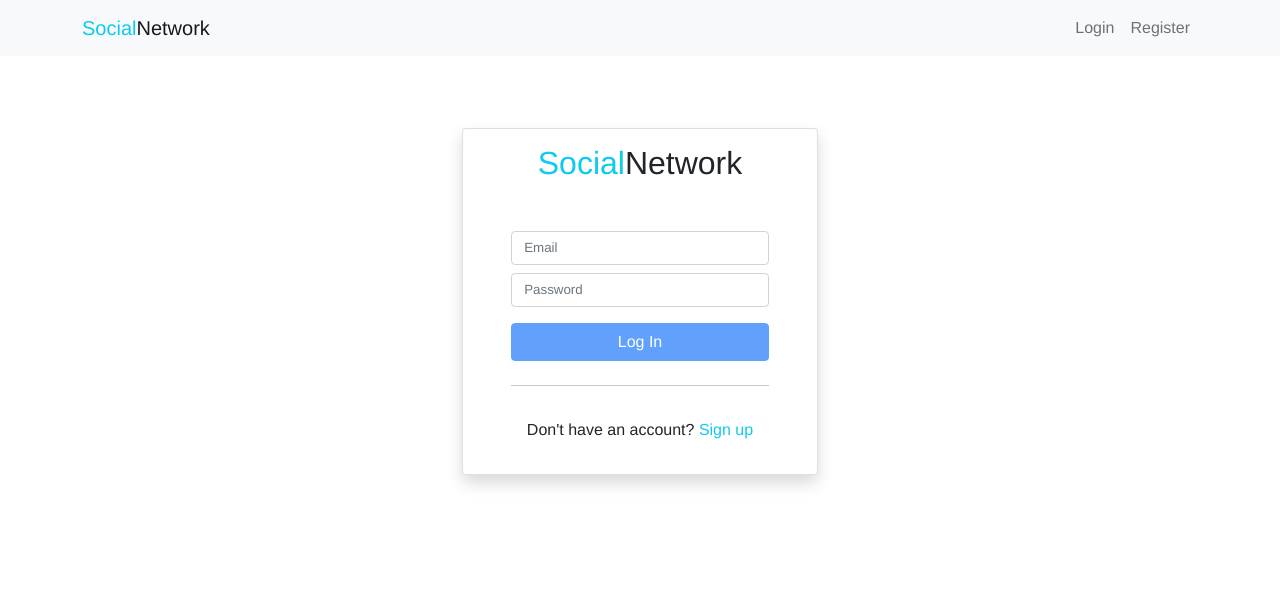
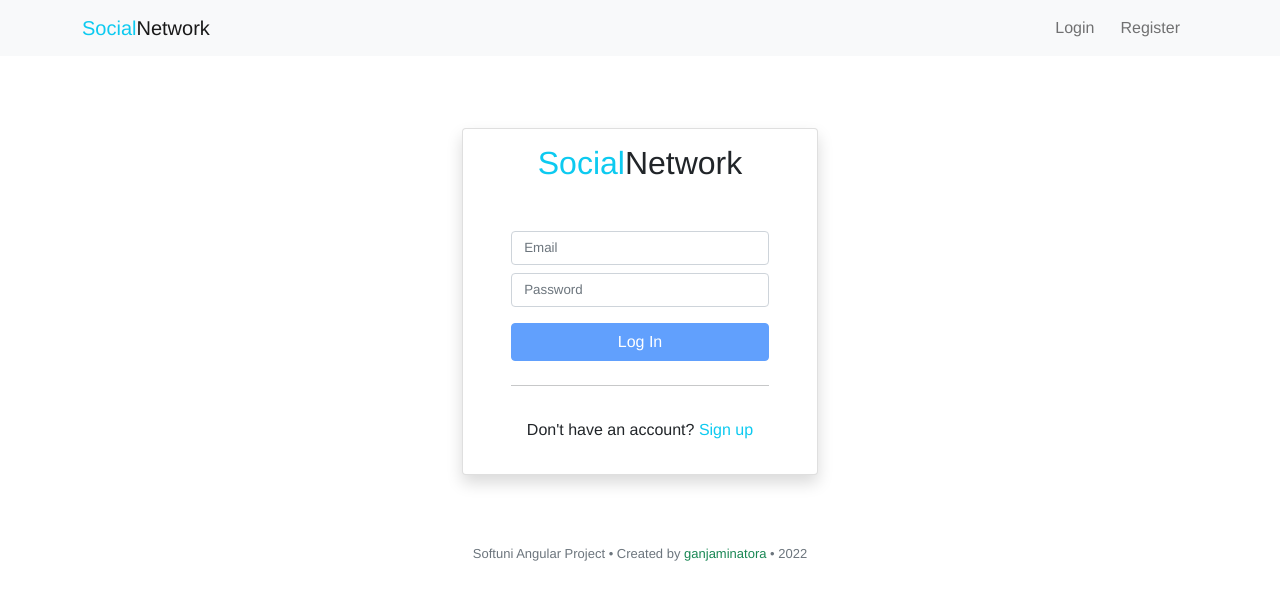
Before and after one commit to EmilArnaudov/angular-social-network, an Angular app: page /login in a window 1280 px wide. Shown: the top 600 px of the page. Built offline with nearby package versions, Linux system fonts and the light colour scheme.

Commit message:
add footer

```diff
--- a/src/app/app.component.html
+++ b/src/app/app.component.html
@@ -1,2 +1,3 @@
-    <app-header></app-header>
-    <router-outlet></router-outlet>
+<app-header></app-header>
+<router-outlet></router-outlet>
+<app-footer></app-footer>
--- a/src/app/core/core.module.ts
+++ b/src/app/core/core.module.ts
@@ -4,10 +4,12 @@ import { NgbModule } from '@ng-bootstrap/ng-bootstrap';
 import { RouterModule } from '@angular/router';
 
 import { HeaderComponent } from './header/header.component';
+import { FooterComponent } from './footer/footer.component';
 
 @NgModule({
   declarations: [
-    HeaderComponent
+    HeaderComponent,
+    FooterComponent
   ],
   imports: [
     NgbModule,
@@ -16,6 +18,7 @@ import { HeaderComponent } from './header/header.component';
   ],
   exports: [
     HeaderComponent,
+    FooterComponent
   ]
 })
 export class CoreModule { }
--- /dev/null
+++ b/src/app/core/footer/footer.component.html
@@ -0,0 +1,6 @@
+<footer>
+    <div class="text-center">
+        <p class="text-secondary">Softuni Angular Project • Created by <span class="text-success">ganjaminatora</span> • 2022</p>
+
+    </div>
+</footer>
--- /dev/null
+++ b/src/app/core/footer/footer.component.scss
@@ -0,0 +1,9 @@
+footer {
+    margin-top: 4rem;
+}
+
+div {
+    padding-top: 5px;
+    padding-bottom: 5px;
+    font-size: 13px;
+}
--- /dev/null
+++ b/src/app/core/footer/footer.component.ts
@@ -0,0 +1,15 @@
+import { Component, OnInit } from '@angular/core';
+
+@Component({
+  selector: 'app-footer',
+  templateUrl: './footer.component.html',
+  styleUrls: ['./footer.component.scss']
+})
+export class FooterComponent implements OnInit {
+
+  constructor() { }
+
+  ngOnInit(): void {
+  }
+
+}
--- a/src/app/core/header/header.component.html
+++ b/src/app/core/header/header.component.html
@@ -1,6 +1,6 @@
 <nav class="navbar navbar-expand-lg navbar-light bg-light fixed-top">
   <div class="container">
-    <a class="navbar-brand"><span class="text-info">Social</span>Network</a>
+    <a routerLink="/" class="navbar-brand"><span class="text-info">Social</span>Network</a>
     <button class="navbar-toggler" type="button" data-bs-toggle="collapse" data-bs-target="#navbarSupportedContent" aria-controls="navbarSupportedContent" aria-expanded="false" aria-label="Toggle navigation">
       <span class="navbar-toggler-icon"></span>
     </button>
@@ -24,10 +24,10 @@
       </ul>
       <ul class="navbar-nav ms-auto mb-2 mb-lg-0" *ngIf="!user">
         <li class="nav-item">
-          <a class="nav-link" routerLink="/login">Login</a>
+          <a class="nav-link auth" routerLink="/login">Login</a>
         </li>
         <li class="nav-item">
-          <a class="nav-link" routerLink="/register">Register</a>
+          <a class="nav-link auth" routerLink="/register">Register</a>
         </li>
       </ul>
       <!-- <form class="d-flex">
--- a/src/app/core/header/header.component.scss
+++ b/src/app/core/header/header.component.scss
@@ -0,0 +1,3 @@
+.auth {
+    margin-right: 10px;
+}
```
Also changed, not shown: 1 other file (tests, documents, lock files or other folders).
